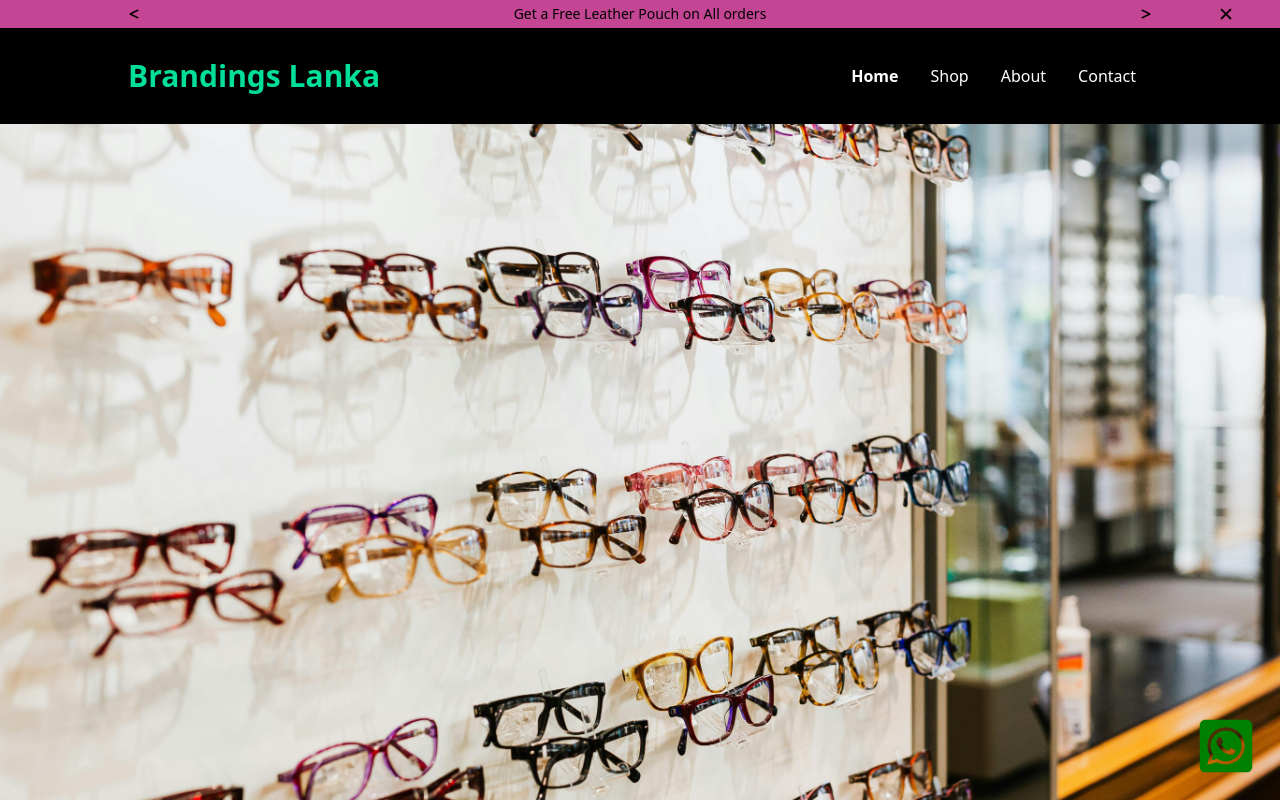
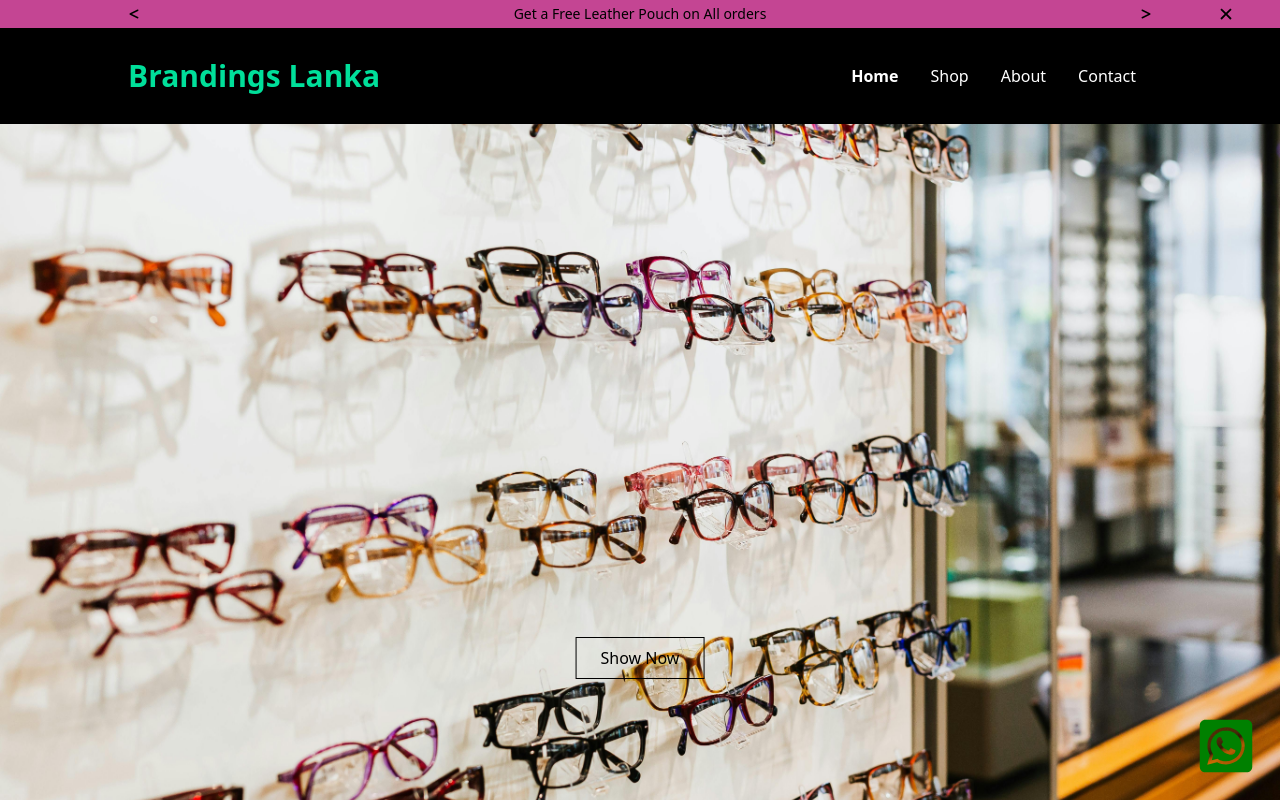
Before and after one commit to MusarrafAM/Brandings-Lanka, a React (Create React App) app: page / in a window 1280 px wide. Shown: the top 800 px of the page. Built offline with nearby package versions, Linux system fonts and the light colour scheme.

Commit message:
added hero image

```diff
--- a/src/components/Hero.js
+++ b/src/components/Hero.js
@@ -1,11 +1,22 @@
 import React from "react";
 // import HeroImage1 from "../assets/a.jpg";
 import HeroImage2 from "../assets/b.jpg";
+import { Link } from "react-router-dom";
+
+const absoluteCenture =
+  "bottom-1/2 left-1/2 transform -translate-x-1/2 -translate-y-1/2";
 
 const Hero = () => {
   return (
     <div className="bg-blue-100 flex items-center justify-center">
-      <div className="text-2xl w-full h-screen">
+      <div className="w-full h-screen relative">
+        <Link to="/shop">
+          <button
+            className={`absolute md:bottom-[28%] ${absoluteCenture} px-6 py-2 border-black border-[1px] hover:text-white hover:bg-black text-center duration-500`}
+          >
+            Show Now
+          </button>
+        </Link>
         <img src={HeroImage2} className="h-full w-full object-cover" alt="" />
       </div>
     </div>
```
